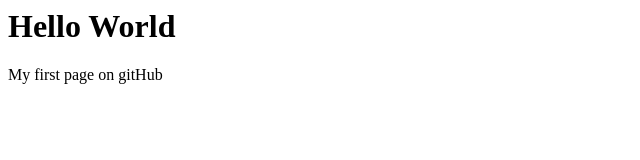
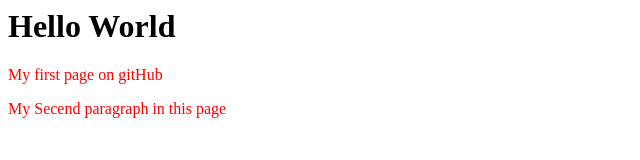
Before and after one commit to teacherCube/teacherCube.github.io, a plain HTML site: page index.html in a window 1280 px wide. Shown: the whole page, without its empty margins (0-640 px from the left). Drawn offline with Linux system fonts and the light colour scheme.

Commit message:
Update index.html

```diff
--- a/index.html
+++ b/index.html
@@ -1,6 +1,14 @@
 <html>
+  <head>
+    <style>
+      p{
+        color: red;
+      }
+    </style>
+  </head>
   <body>
     <h1>Hello World</h1>
     <p>My first page on gitHub</p>
+    <p>My Secend paragraph in this page</p>
   </body>
 </html>
```
